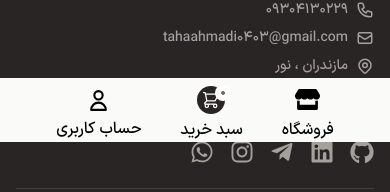
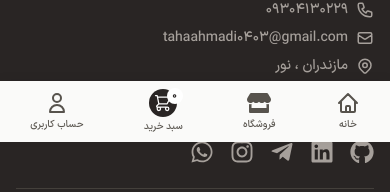
Before and after one commit to TahaSrn/taha-wear-co, a React (Vite) app: page / in a window 390 px wide. Shown: the part 702-894 px from the top of the page. Built offline with nearby package versions, Linux system fonts and the light colour scheme; no server answers; the database is empty.

Commit message:
fixing more bugs

```diff
--- a/src/features/cart/Cart.jsx
+++ b/src/features/cart/Cart.jsx
@@ -1,5 +1,6 @@
 // src/features/cart/Cart.jsx
 import { useSelector, useDispatch } from "react-redux";
+import { useEffect } from "react";
 import { useNavigate } from "react-router";
 import EmptyCart from "../../ui/EmptyCart";
 import CartItem from "./CartItem";
@@ -11,6 +12,7 @@ import { useProfile } from "../user/useProfile";
 import { createOrder } from "../../services/apiOrders";
 import toast from "react-hot-toast";
 import { clearCart } from "./cartSlice";
+import MobileTabs from "../../ui/MobileTabs";
 
 function Cart() {
   const dispatch = useDispatch();
@@ -21,13 +23,21 @@ function Cart() {
     (state) => state.cart,
   );
 
+  // اسکرول به بالای صفحه با تاخیر
+  useEffect(() => {
+    const timer = setTimeout(() => {
+      window.scrollTo({ top: 0, behavior: "instant" });
+    }, 50);
+
+    return () => clearTimeout(timer);
+  }, []);
+
   if (items.length === 0) return <EmptyCart />;
 
   console.log(items);
 
   const handleCheckout = async () => {
     if (!user) {
-      // ارسال state برای مشخص کردن صفحه قبلی
       navigate("/login", { state: { from: { pathname: "/cart" } } });
       return;
     }
@@ -116,6 +126,7 @@ function Cart() {
         </div>
       </div>
       <Footer />
+      <MobileTabs />
     </div>
   );
 }
--- a/src/main.jsx
+++ b/src/main.jsx
@@ -12,7 +12,7 @@ createRoot(document.getElementById("root")).render(
   <StrictMode>
     <Provider store={store}>
       <QueryClientProvider client={queryClient}>
-        <ReactQueryDevtools initialIsOpen={false} />
+        {/* <ReactQueryDevtools initialIsOpen={false} /> */}
         <App />
       </QueryClientProvider>
     </Provider>
--- a/src/pages/Shop.jsx
+++ b/src/pages/Shop.jsx
@@ -5,6 +5,7 @@ import Header from "../ui/Header";
 import Footer from "../ui/Footer";
 import ShopSidebar from "../features/shop/ShopSidebar";
 import ProductGrid from "../features/products/ProductGrid";
+import MobileTabs from "../ui/MobileTabs";
 
 function Shop() {
   const [searchParams, setSearchParams] = useSearchParams();
@@ -74,6 +75,7 @@ function Shop() {
       </div>
 
       <Footer />
+      <MobileTabs />
     </div>
   );
 }
--- a/src/pages/User.jsx
+++ b/src/pages/User.jsx
@@ -15,6 +15,16 @@ function User() {
   const { user, loading: authLoading } = useAuth();
   const { orders, isLoading: ordersLoading } = useOrders(user?.id);
 
+  // اسکرول به بالای صفحه با تاخیر
+  useEffect(() => {
+    // تاخیر کوچک برای اطمینان از رندر شدن کامل صفحه
+    const timer = setTimeout(() => {
+      window.scrollTo({ top: 0, behavior: "instant" });
+    }, 50);
+
+    return () => clearTimeout(timer);
+  }, []);
+
   useEffect(() => {
     if (!authLoading && !user) {
       navigate("/login");
@@ -29,6 +39,7 @@ function User() {
           <Spinner />
         </main>
         <Footer />
+        <MobileTabs />
       </>
     );
   }
--- a/src/ui/MobileTabs.jsx
+++ b/src/ui/MobileTabs.jsx
@@ -1,6 +1,7 @@
 // src/ui/MobileTabs.jsx
 import { useNavigate } from "react-router";
 import { FaStore } from "react-icons/fa";
+import { HiOutlineHome } from "react-icons/hi";
 import CartIcon from "./CartIcon";
 import { HiOutlineUser } from "react-icons/hi";
 import { Link } from "react-router";
@@ -18,28 +19,57 @@ function MobileTabs() {
     }
   };
 
+  const handleHomeClick = () => {
+    if (window.location.pathname === "/") {
+      window.scrollTo({ top: 0, behavior: "smooth" });
+    } else {
+      navigate("/");
+      setTimeout(() => {
+        window.scrollTo({ top: 0, behavior: "smooth" });
+      }, 100);
+    }
+  };
+
   return (
-    <div className="block md:hidden bg-stone-50 w-full fixed bottom-0 flex justify-center gap-[10%] pt-2 font-sansMed z-50">
-      <div className="flex flex-col items-center justify-center gap-1">
-        <Link to="/shop" className="flex flex-col gap-1.5 items-center">
-          <FaStore size={25} />
-          <span>فروشگاه</span>
+    <div className="block md:hidden bg-stone-50 w-full fixed bottom-0 flex justify-around items-center pt-2 pb-2 font-sansMed z-50 shadow-[0_-2px_10px_rgba(0,0,0,0.05)]">
+      <div className="flex flex-col items-center justify-center gap-0.5">
+        <button
+          onClick={handleHomeClick}
+          className="flex flex-col items-center gap-0.5 text-stone-600 hover:text-stone-900 transition-colors"
+        >
+          <HiOutlineHome size={24} />
+          <span className="text-[10px]">خانه</span>
+        </button>
+      </div>
+
+      <div className="flex flex-col items-center justify-center gap-0.5">
+        <Link
+          to="/shop"
+          className="flex flex-col items-center gap-0.5 text-stone-600 hover:text-stone-900 transition-colors"
+        >
+          <FaStore size={24} />
+          <span className="text-[10px]">فروشگاه</span>
         </Link>
       </div>
-      <div className="flex flex-col items-center justify-center gap-1">
-        <Link to="/cart" className="flex flex-col gap-1 items-center">
+
+      <div className="flex flex-col items-center justify-center gap-0.5">
+        <Link
+          to="/cart"
+          className="flex flex-col items-center gap-0.5 text-stone-600 hover:text-stone-900 transition-colors"
+        >
           <CartIcon size="small" />
-          <span>سبد خرید</span>
+          <span className="text-[10px]">سبد خرید</span>
         </Link>
       </div>
-      <div className="flex flex-col items-center justify-center gap-1">
-        <div
+
+      <div className="flex flex-col items-center justify-center gap-0.5">
+        <button
           onClick={handleUserClick}
-          className="flex flex-col gap-1 items-center cursor-pointer"
+          className="flex flex-col items-center gap-0.5 text-stone-600 hover:text-stone-900 transition-colors cursor-pointer"
         >
-          <HiOutlineUser size={25} />
-          <span>حساب کاربری</span>
-        </div>
+          <HiOutlineUser size={24} />
+          <span className="text-[10px]">حساب کاربری</span>
+        </button>
       </div>
     </div>
   );
```
